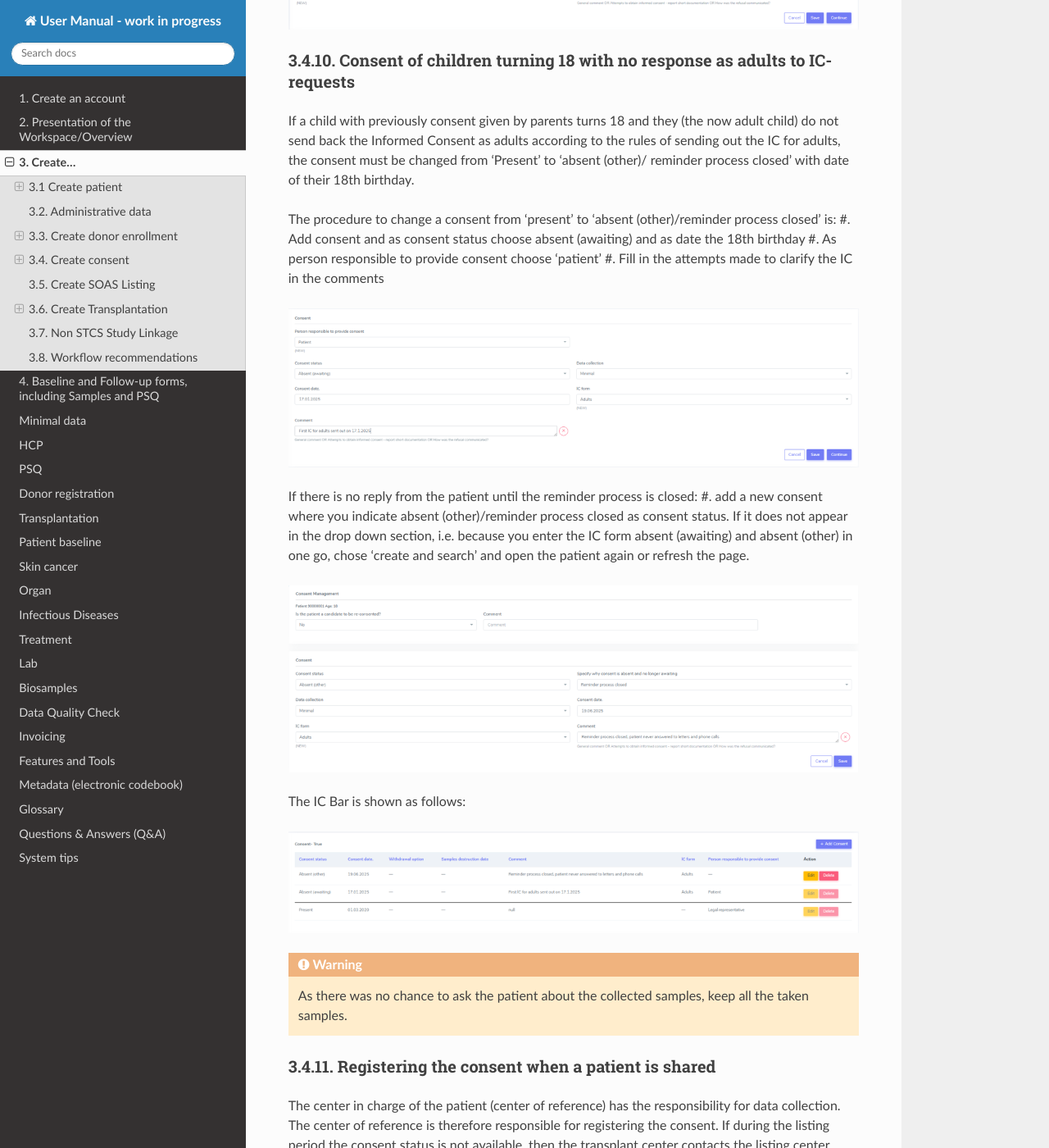
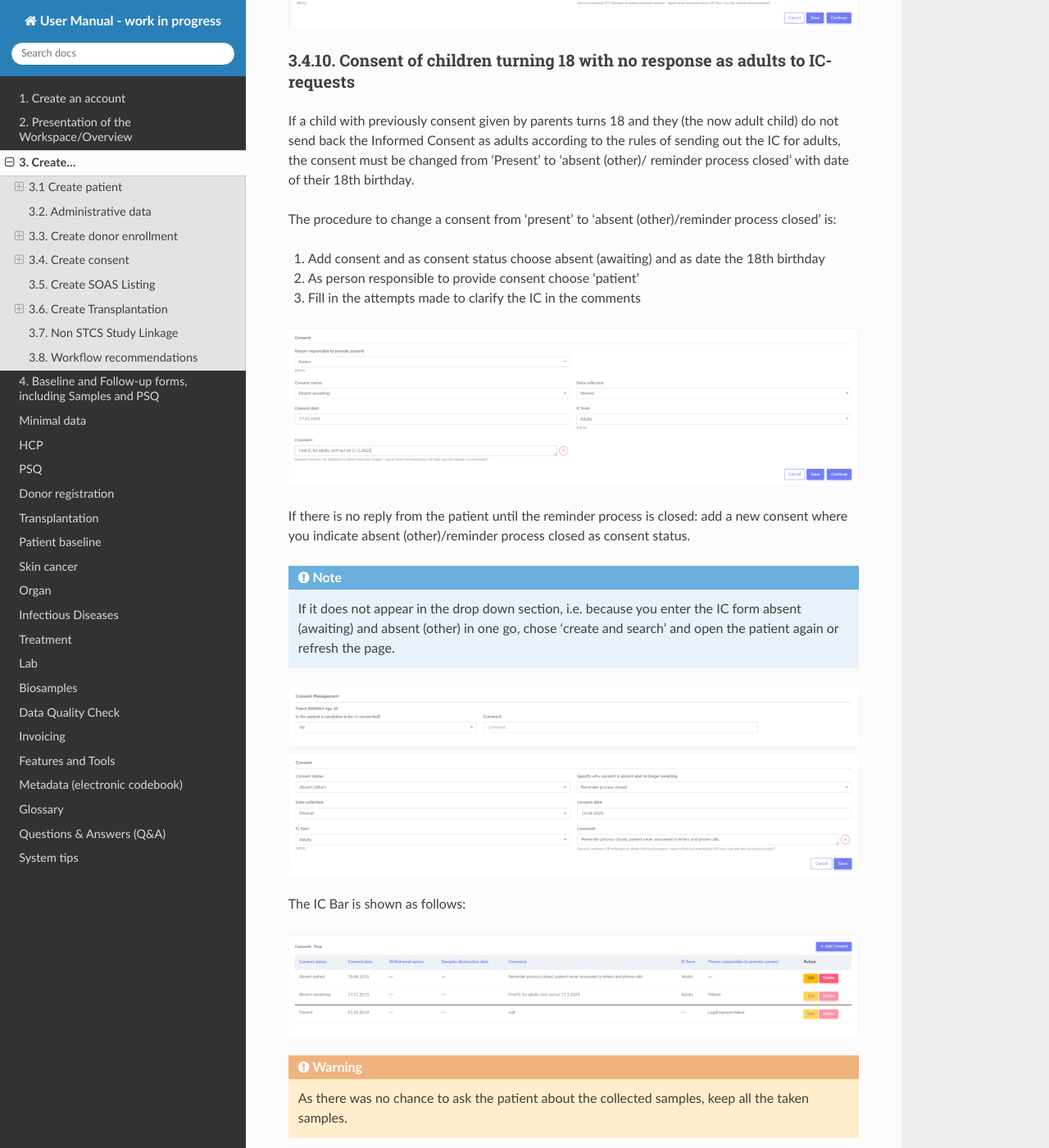
Before and after one commit to swiss-transplant-cohort-study/3LC-user-manual, a Sphinx documentation site: the page built from docs/source/createPatDon.rst, in a window 1280 px wide and 1400 px high, scrolled down 12548 px. Shown: the whole window at 82% size. Built offline with Sphinx 7.4.7 and the Read the Docs theme 3.1.0, drawn with Linux system fonts in a browser that asks for light colours; some of the changed lines change nothing that is shown; some of the changed text lies outside the part shown.

Commit message:
Update createPatDon.rst

```diff
--- a/docs/source/createPatDon.rst
+++ b/docs/source/createPatDon.rst
@@ -117,7 +117,7 @@
 3.4.2. Consent status
 ===========================
 
-3.4.2.1. Definitions and types of consents
+Definitions and types of consents
 -----------------------------------------------
 
 - **Present**: when consent is present. We have a signed Informal Consent (IC) from the patient. Fill in the consent date (date indicated on the informed consent and the IC form the patient or his parents or relatives signed.
@@ -138,7 +138,7 @@
 
 .. warning:: The oral form of consent is no longer accepted for consent given and consent withdrawal. Oral procedure can be accepted for consent refused. How the decision was communicated is requested to be briefly documented on the IT system (a dedicated field was requested and it is now available, communicated to the LDMs on the 25/10/2019).
 
-3.4.2.1.1 Some notes on Consent (Absent):
+Some notes on Consent (Absent):
 -------------------------------------------------
 
 Notes on Consent "Absent (awaiting)":
@@ -243,11 +243,11 @@
 
 If the patient dies without a given consent (absent, awaiting) then full data collection possible (although defacto consent is permanently unknown), therefore:
 
-#. Edit the consent Absent (awaiting) and chose ‘Full’ in data collection
+1. Edit the consent Absent (awaiting) and chose ‘Full’ in data collection
 
 .. image:: ConsentDeath1.png
 
-#.	After the Absent (awaiting) a new IC form needs to be added. Please choose Absent (death) from the drop down list. As consent date enter the date of death.
+2.	After the Absent (awaiting) a new IC form needs to be added. Please choose Absent (death) from the drop down list. As consent date enter the date of death.
 
 .. image:: ConsentDeath2.png
 
@@ -257,14 +257,16 @@
 If a child with previously consent given by parents turns 18 and they (the now adult child) do not send back the Informed Consent as adults according to the rules of sending out the IC for adults, the consent must be changed from ‘Present’ to ‘absent (other)/ reminder process closed’ with date of their 18th birthday.
 
 The procedure to change a consent from ‘present’ to ‘absent (other)/reminder process closed’ is:
+
 #.	Add consent and as consent status choose absent (awaiting) and as date the 18th birthday
 #.	As person responsible to provide consent choose ‘patient’
 #.	Fill in the attempts made to clarify the IC in the comments
 
 .. image:: Consent18.png
 
-If there is no reply from the patient until the reminder process is closed:
-#.	add a new consent where you indicate absent (other)/reminder process closed as consent status. If it does not appear in the drop down section, i.e. because you enter the IC form absent (awaiting) and absent (other) in one go, chose ‘create and search’ and open the patient again or refresh the page.
+If there is no reply from the patient until the reminder process is closed: add a new consent where you indicate absent (other)/reminder process closed as consent status.
+
+.. note:: If it does not appear in the drop down section, i.e. because you enter the IC form absent (awaiting) and absent (other) in one go, chose ‘create and search’ and open the patient again or refresh the page.
 
 .. image:: Consent18_2.png
 
@@ -282,7 +284,7 @@
 The center in charge of the patient (center of reference) has the responsibility for data collection. The center of reference is therefore responsible for registering the consent.
 If during the listing period the consent status is not available, then the transplant center contacts the listing center.
 
-3.4.11.1. Share a patient with another center
+Share a patient with another center
 -----------------------------------------------
 
 If a patient is followed by more than one center or transferred to another center, the Patient has to be ‘shared’ in the Patient Admin (see circle and arrow below):
@@ -305,7 +307,7 @@
 
 .. image:: ConsentEdit.png
 
-3.4.12.1. How to correct a consent: Edit
+How to correct a consent: Edit
 ------------------------------------------------
 
 Example: I registered a patient with "consent present", but later I realize that the correct consent status is "Absent (documented refusal)":
@@ -323,7 +325,7 @@
 
 .. warning:: When changing a consent form to one that also changes the amount of collected data (full vs. minimal data), please be aware that only added forms after the changement date of the IC will be added as full or minimal data according to the choosen consent form. The forms that have an assessment date until the date of changement of consent are added as full or minimal data according to the given consent at that timepoint.
 
-3.4.12.2. How to correct a consent: Delete
+How to correct a consent: Delete
 ------------------------------------------------
 
 Only the most recent IC form can be edited. If a previous consent form needs to be updated, for example for the correction of the date entered in the form, the actual IC form needs to be deleted in order to be able to edit the former one.
@@ -434,7 +436,7 @@
 
 .. note:: When adding a re-transplantation do not forget to enter a FUP and to stop the organ prior to adding the new one.
 
-3.6.1.1. Add more transplantations from the same donor: Double-Tx
+Add more transplantations from the same donor: Double-Tx
 --------------------------------------------------------------------------
 
 Enter multiple transplanted organs from the same donor by using ‘add organ’, as shown below:
@@ -443,7 +445,7 @@
 
 If there is a double-TX, the SOAS-Nr. must only be entered once.
 
-3.6.1.2. Add more transplantations from the same donor: Re-Transplantation or second transplantation
+Add more transplantations from the same donor: Re-Transplantation or second transplantation
 --------------------------------------------------------------------------------------------------------
 
 Enter multiple transplanted organs from the same donor by using ‘add organ’, as shown below:
```
